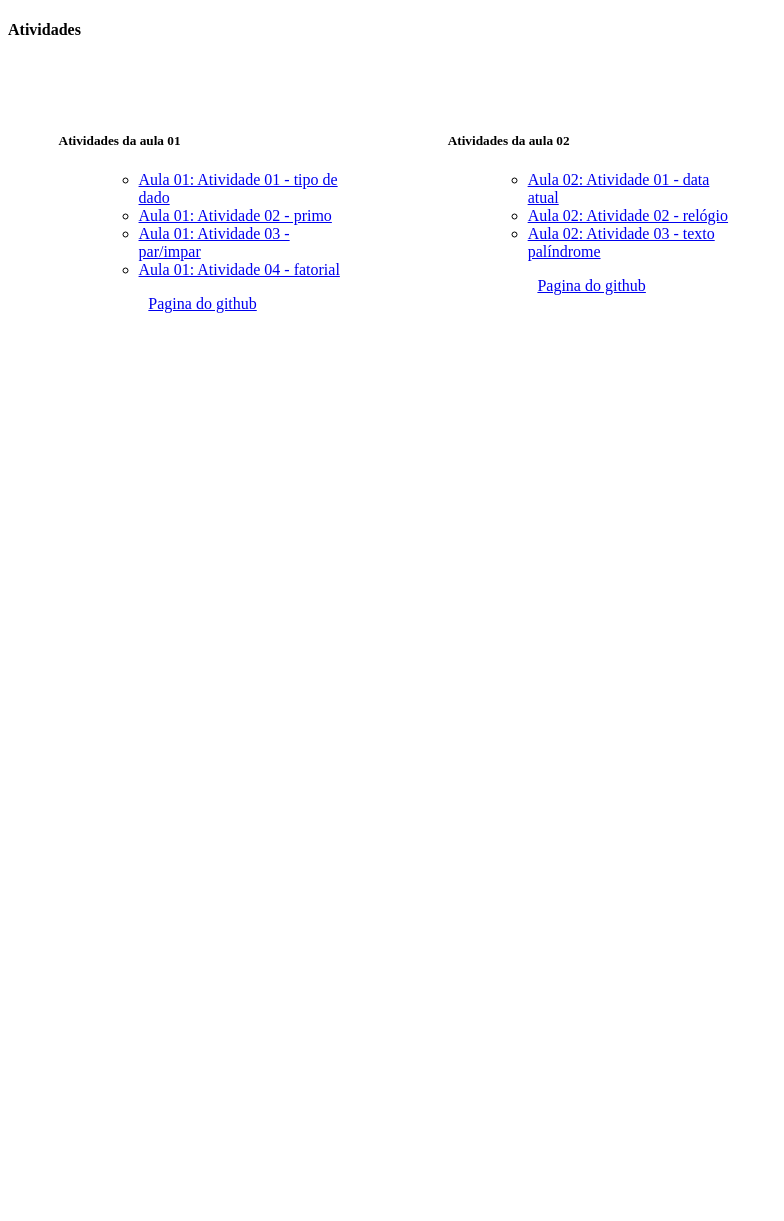
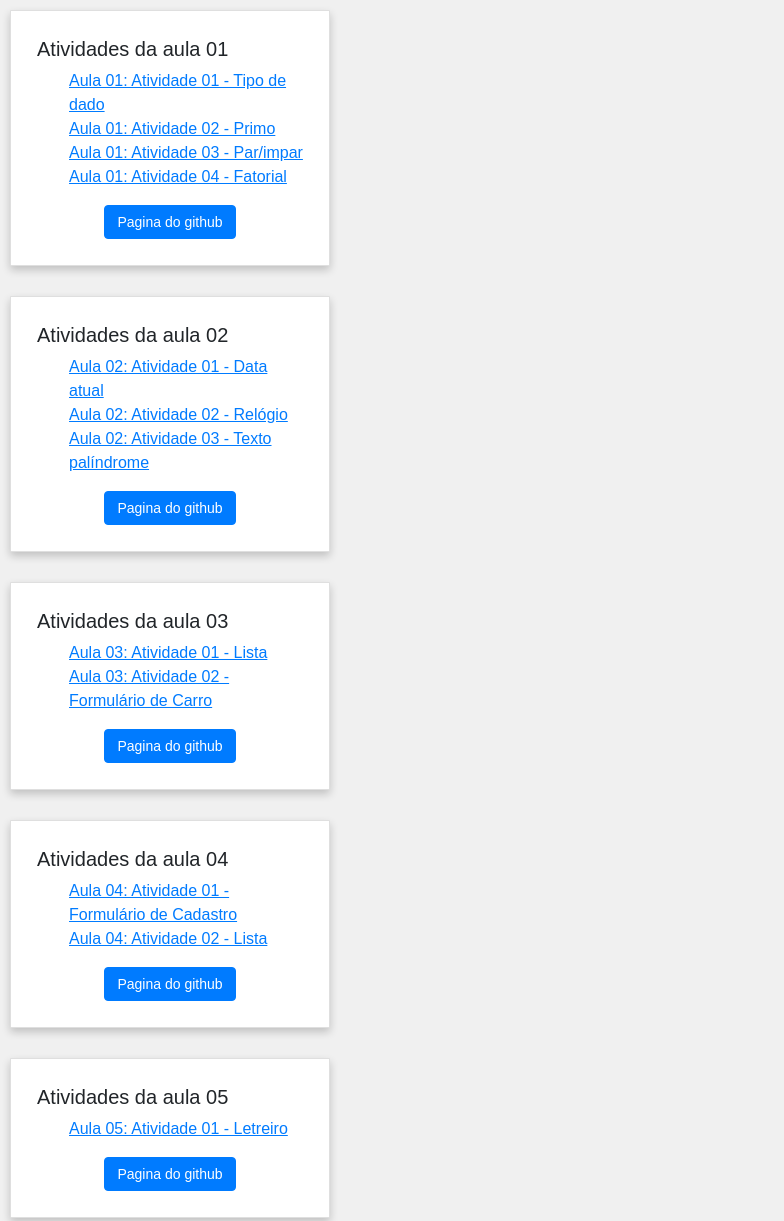
Before and after one commit to prinoriko/Laboratorio-de-Engenharia, a plain HTML site: page index.html in a window 1280 px wide. Shown: the top 1221 px of the page, without its empty margins (0-784 px from the left). Before the commit the page ends 800 px from the top, so only its background shows below. Drawn offline with nearby package versions, Linux system fonts and the light colour scheme.

Commit message:
Update index.html

```diff
--- a/index.html
+++ b/index.html
@@ -1,47 +1,149 @@
+
 <!DOCTYPE html>
 <html lang="en">
 <head>
     <meta charset="UTF-8">
     <meta http-equiv="X-UA-Compatible" content="IE=edge">
     <meta name="viewport" content="width=device-width, initial-scale=1.0">
-    <title>Exercicios</title>
+    <link href="https://cdn.jsdelivr.net/npm/bootstrap@5.0.2/dist/css/bootstrap.min.css" rel="stylesheet" integrity="sha384-EVSTQN3/azprG1Anm3QDgpJLIm9Nao0Yz1ztcQTwFspd3yD65VohhpuuCOmLASjC" crossorigin="anonymous">
+    <title>Index</title>
+    <style>
+    body {
+    font-family: Arial, sans-serif;
+    background-color: #f0f0f0;
+    padding: 10px;
+    }
+    h1 {
+    text-align: center;
+    margin-bottom: 40px;
+    }
+    .card {
+    background-color: #ffffff;
+    border-radius: 1px;
+    box-shadow: 0 4px 8px 0 rgba(0,0,0,0.2);
+    padding: 10px;
+    margin-bottom: 30px;
+    }
+    ul {
+    list-style: none;
+    padding: 0;
+    margin: 0;
+    }
+    a {
+    color: #007bff;
+    }
+    .btn {
+    display: inline-block;
+    padding: 6px 12px;
+    margin-bottom: 0;
+    font-size: 14px;
+    font-weight: 400;
+    line-height: 1.42857143;
+    text-align: center;
+    white-space: nowrap;
+    vertical-align: middle;
+    cursor: pointer;
+    background-image: none;
+    border: 1px solid transparent;
+    border-radius: 4px;
+    color: #fff;
+    background-color: #007bff;
+    border-color: #007bff;
+    }
+
+    .btn:hover,
+    .btn:focus,
+    .btn:active {
+    color: #fff;
+    background-color: #0069d9;
+    border-color: #0062cc;
+    }
+
+    </style>
 </head>
 <body>
-    <h4>Atividades</h4>
     <div>
-        <div class="card" style="width: 18rem; margin: 4%; float: left;">
+        <div class="card" style="width: 20rem;">
             <div class="card-body">
                 <h5 class="card-title">Atividades da aula 01</h5>
                     <ol>
                         <ul>
-                            <li><a href="Aula 01/atividade01.html"> Aula 01: Atividade 01 - tipo de dado</a></li>
-                            <li><a href="Aula 01/atividade02.html"> Aula 01: Atividade 02 - primo </a></li>
-                            <li><a href="Aula 01/atividade03.html"> Aula 01: Atividade 03 - par/impar</a></li>
-                            <li><a href="Aula 01/atividade04.html"> Aula 01: Atividade 04 - fatorial</a></li>
+                            <li><a href="Aula 01/atividade01.html"> Aula 01: Atividade 01 - Tipo de dado</a></li>
+                            <li><a href="Aula 01/atividade02.html"> Aula 01: Atividade 02 - Primo </a></li>
+                            <li><a href="Aula 01/atividade03.html"> Aula 01: Atividade 03 - Par/impar</a></li>
+                            <li><a href="Aula 01/atividade04.html"> Aula 01: Atividade 04 - Fatorial</a></li>
                         </ul>
                     </ol>
                     <div style="text-align: center;">
-                        <a href="https://github.com/prinoriko/Laboratorio-de-Engenharia" target="_blank" class="btn btn-primary">Pagina do github</a>
+                        <a href="https://github.com/prinoriko/Laboratorio-de-Engenharia/tree/main/Aula%2001" target="_blank" class="btn btn-primary">Pagina do github</a>
                     </div>
             </div>
       </div>
     </div>
     <div>
-        <div class="card" style="width: 18rem; margin: 4%; float: left;">
+        <div class="card" style="width: 20rem;">
             <div class="card-body">
                 <h5 class="card-title">Atividades da aula 02</h5>
                     <ol>
                         <ul>
-                            <li><a href="Aula 02/exercicio01.html"> Aula 02: Atividade 01 - data atual</a></li>
-                            <li><a href="Aula 02/exercicio02.html"> Aula 02: Atividade 02 - relógio </a></li>
-                            <li><a href="Aula 02/exercicio03.html"> Aula 02: Atividade 03 - texto palíndrome</a></li>
+                            <li><a href="Aula 02/exercicio01.html"> Aula 02: Atividade 01 - Data atual</a></li>
+                            <li><a href="Aula 02/exercicio02.html"> Aula 02: Atividade 02 - Relógio </a></li>
+                            <li><a href="Aula 02/exercicio03.html"> Aula 02: Atividade 03 - Texto palíndrome</a></li>
                         </ul>
                     </ol>
                     <div style="text-align: center;">
-                        <a href="https://github.com/prinoriko/Laboratorio-de-Engenharia" target="_blank" class="btn btn-primary">Pagina do github</a>
+                        <a href="https://github.com/prinoriko/Laboratorio-de-Engenharia/tree/main/Aula%2002" target="_blank" class="btn btn-primary">Pagina do github</a>
+                    </div>
+            </div>
+      </div>
+    </div>
+    <div>
+        <div class="card" style="width: 20rem;">
+            <div class="card-body">
+                <h5 class="card-title">Atividades da aula 03</h5>
+                    <ol>
+                        <ul>
+                            <li><a href="Aula 03/exercicio01.html"> Aula 03: Atividade 01 - Lista </a></li>
+                            <li><a href="Aula 03/exercicio02.html"> Aula 03: Atividade 02 - Formulário de Carro </a></li>
+                        </ul>
+                    </ol>
+                    <div style="text-align: center;">
+                        <a href="https://github.com/prinoriko/Laboratorio-de-Engenharia/tree/main/Aula%2003" target="_blank" class="btn btn-primary">Pagina do github</a>
+                    </div>
+            </div>
+      </div>
+    </div>
+    <div>
+        <div class="card" style="width: 20rem;">
+            <div class="card-body">
+                <h5 class="card-title">Atividades da aula 04</h5>
+                    <ol>
+                        <ul>
+                            <li><a href="Aula 04/exercicio01.html"> Aula 04: Atividade 01 - Formulário de Cadastro</a></li>
+                            <li><a href="Aula 04/exercicio02.html"> Aula 04: Atividade 02 - Lista</a></li>
+                        </ul>
+                    </ol>
+                    <div style="text-align: center;">
+                        <a href="https://github.com/prinoriko/Laboratorio-de-Engenharia/tree/main/Aula%2004" target="_blank" class="btn btn-primary">Pagina do github</a>
+                    </div>
+            </div>
+      </div>
+    </div>
+    <div>
+        <div class="card" style="width: 20rem;">
+            <div class="card-body">
+                <h5 class="card-title">Atividades da aula 05</h5>
+                    <ol>
+                        <ul>
+                            <li><a href="Aula 05/atividade01.html"> Aula 05: Atividade 01 - Letreiro </a></li>
+                        </ul>
+                    </ol>
+                    <div style="text-align: center;">
+                        <a href="https://github.com/prinoriko/Laboratorio-de-Engenharia/tree/main/Aula%2005" target="_blank" class="btn btn-primary">Pagina do github</a>
                     </div>
             </div>
       </div>
     </div>
 </body>
+</body>
 </html>
```
